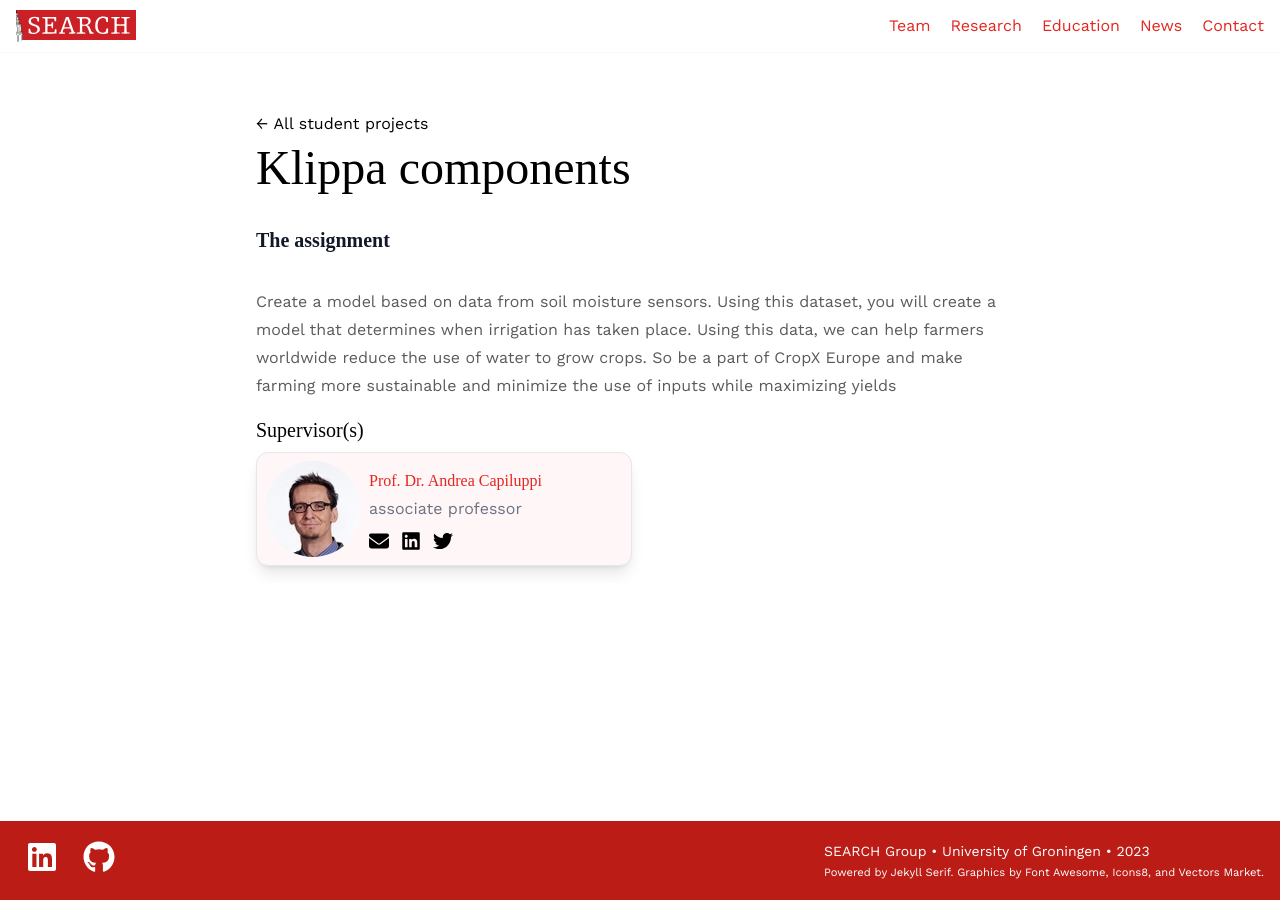
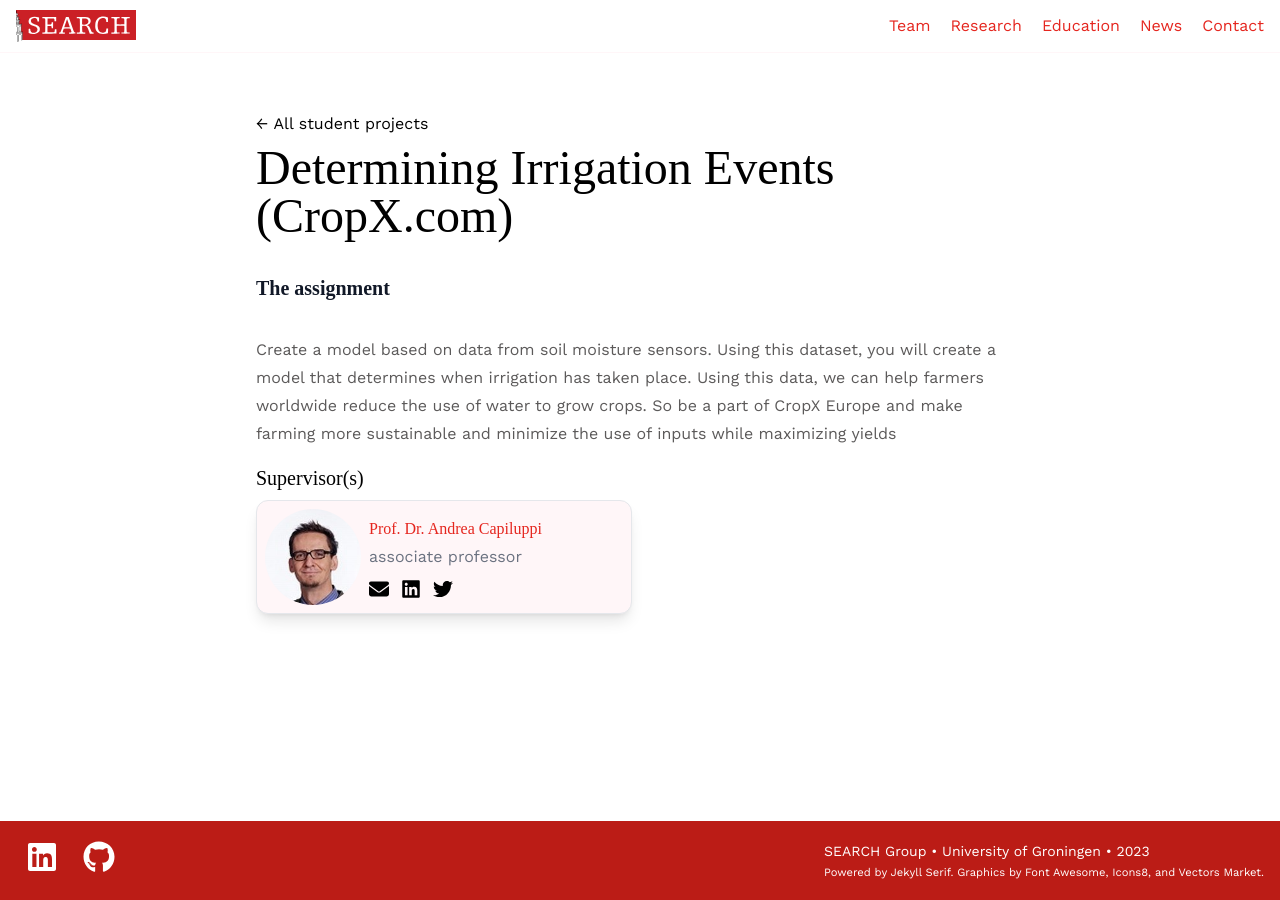
Before and after one commit to search-rug/search-rug.github.io, a Jekyll site: the page built from _sprojects/capiluppi-2.md, in a window 1280 px wide. Built offline with Jekyll 4.4.1, drawn with Linux system fonts in a browser that asks for light colours; some web fonts are replaced.

Commit message:
Update capiluppi-2.md

```diff
--- a/_sprojects/capiluppi-2.md
+++ b/_sprojects/capiluppi-2.md
@@ -14,7 +14,7 @@
   header: Supervisor(s)
   members:
   - a.capiluppi@rug.nl
-title: Klippa components
+title: Determining Irrigation Events (CropX.com)
 types:
 - BSc
 ---
```
